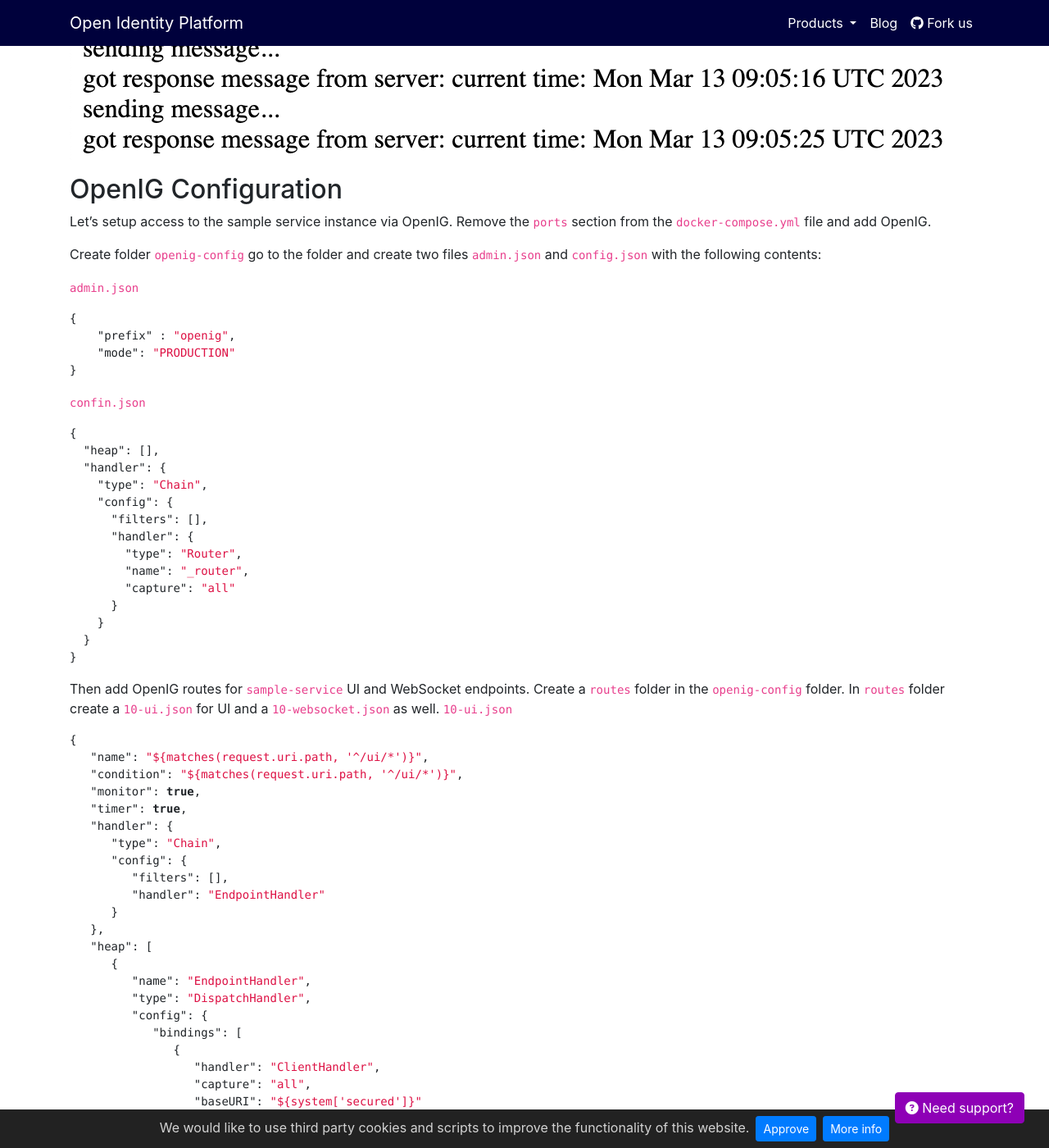
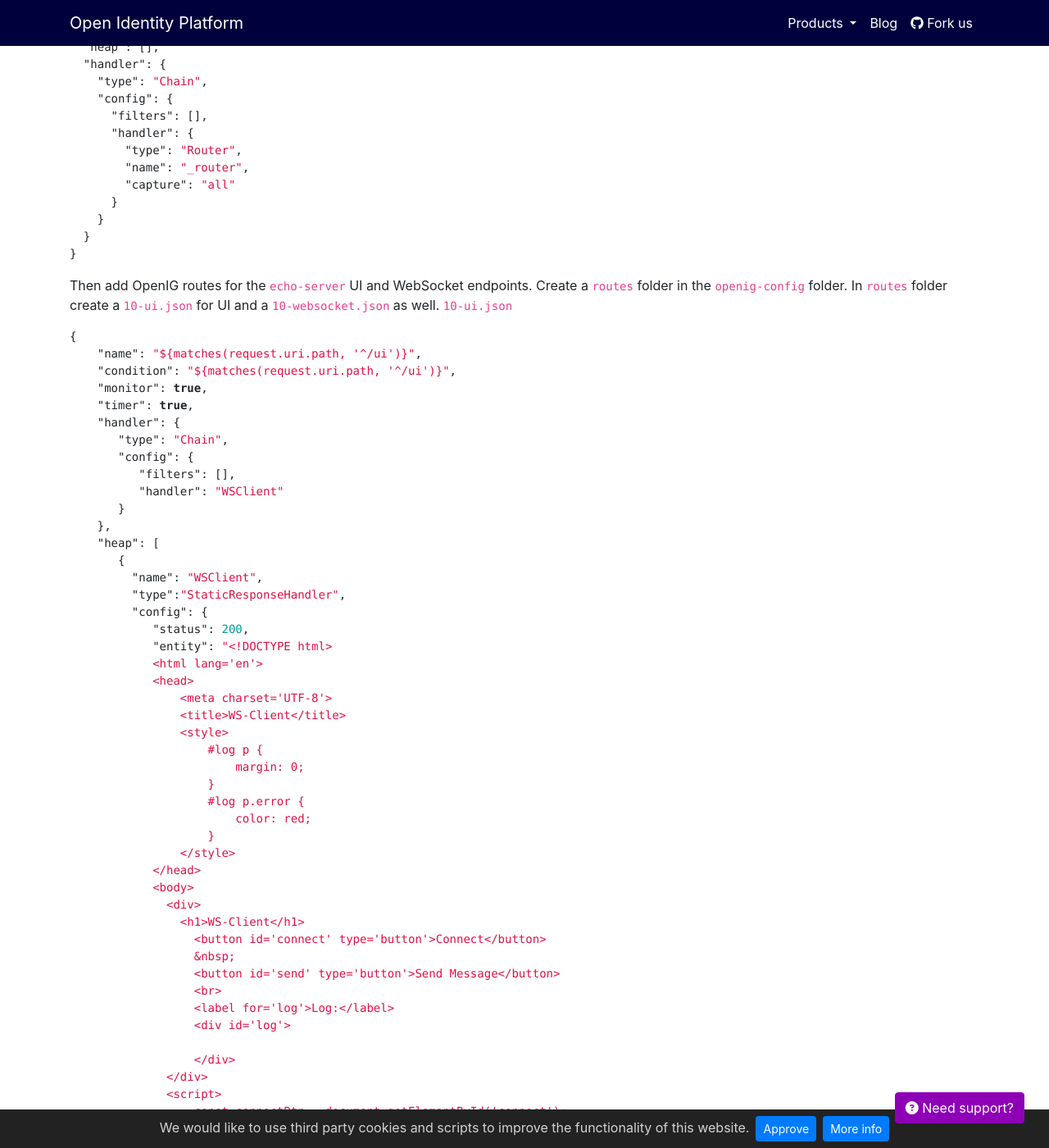
Before and after one commit to OpenIdentityPlatform/OpenIdentityPlatform.org, a Jekyll site: the page built from blog/openam-openig-websocket.md, in a window 1280 px wide and 1400 px high, scrolled down 1343 px. Shown: the whole window at 82% size. Built offline with Jekyll 4.4.1, drawn with Linux system fonts in a browser that asks for light colours; some of the changed text lies outside the part shown.

Commit message:
replace sample service with echo service (#149)

````diff
--- a/blog/openam-openig-websocket.md
+++ b/blog/openam-openig-websocket.md
@@ -24,37 +24,38 @@
 ](https://github.com/OpenIdentityPlatform/OpenAM/wiki/How-to-Add-Authorization-and-Protect-Your-Application-With-OpenAM-and-OpenIG-Stack). The previous article described how to protect regular HTTP endpoints. In the following, we will protect a WebSocket connection with OpenAM authentication. To simplify the setup and deployment of services we will use Docker and Docker Compose tools.
 
 
-## Sample Websocket Service Introduction
+# Sample Websocket Service Introduction
 
-To test WebSocket we will use a Spring Framework-based [Sample Socket Service](https://github.com/maximthomas/openig-protect-ws). To run the service in Docker, create a `docker-compose.yml` file and add sample-service:
+To test WebSocket we will use a test [echo-server](https://hub.docker.com/r/jmalloc/echo-server). To run the service in Docker, create a `docker-compose.yml` file and add sample-service:
 
 `docker-compose.yml`:
 ```yml
 version: '3'
 services:
-  sample-service:
-    image: maximthomas/sample-service
+  echo-server:
+    image: jmalloc/echo-server
     restart: always
     ports:
         - "8082:8080"
     networks:
       openam_network:
         aliases:
-          - sample-service
+          - echo-server
 networks:
   openam_network:
     driver: bridge
 ```
 
-Run the `docker compose up` command and after the service is started, open your browser and navigate to [http://localhost:8082/ui/ws](http://localhost:8082/ui/ws). You will see a web page from which you can connect to the WebSocket, send messages, and see the replies from the server. Establish a connection by pressing the `Connect` button and send a message by pressing the `Send Message` button. After a message is received by the server it responds by the current server time.
+Run the `docker compose up` command and after the service is started, you will see in the console something like this:
+```
+Echo server listening on port 8080.
+```
 
-![Sample Service WebSocket UI](/assets/img/openam-openig-websocket/sample-service-ws-ui.png)
+# OpenIG Configuration
 
-## OpenIG Configuration
+Let's setup OpenIG to return a static content with a WebSocket client application
 
-Let's setup access to the sample service instance via OpenIG. Remove the `ports` section from the `docker-compose.yml` file and add OpenIG.
-
-Create folder `openig-config` go to the folder and create two files `admin.json` and `config.json` with the following contents:
+Create folder `openig-config` go to the folder and create two files ``admin.json`` and `config.json` with the following contents:
 
 `admin.json`
 ```json
@@ -64,7 +65,7 @@
 }
 ```
 
-`confin.json`
+`config.json`
 ```json
 {
   "heap": [],
@@ -82,39 +83,117 @@
 }
 ```
 
-Then add OpenIG routes for `sample-service` UI and WebSocket endpoints. Create a `routes` folder in the `openig-config` folder.
+Then add OpenIG routes for the `echo-server` UI and WebSocket endpoints. Create a `routes` folder in the `openig-config` folder.
 In `routes` folder create a `10-ui.json` for UI and a `10-websocket.json` as well.
 `10-ui.json`
 ```json
 {
-   "name": "${matches(request.uri.path, '^/ui/*')}",
-   "condition": "${matches(request.uri.path, '^/ui/*')}",
-   "monitor": true,
-   "timer": true,
-   "handler": {
-      "type": "Chain",
-      "config": {
-         "filters": [],
-         "handler": "EndpointHandler"
-      }
-   },
-   "heap": [
-      {
-         "name": "EndpointHandler",
-         "type": "DispatchHandler",
+    "name": "${matches(request.uri.path, '^/ui')}",
+    "condition": "${matches(request.uri.path, '^/ui')}",
+    "monitor": true,
+    "timer": true,
+    "handler": {
+       "type": "Chain",
+       "config": {
+          "filters": [],
+          "handler": "WSClient"
+       }
+    },
+    "heap": [
+       {
+         "name": "WSClient",
+         "type":"StaticResponseHandler",
          "config": {
-            "bindings": [
-               {
-                  "handler": "ClientHandler",
-                  "capture": "all",
-                  "baseURI": "${system['secured']}"
-               }
-            ]
+            "status": 200,
+            "entity": "<!DOCTYPE html>
+            <html lang='en'>
+            <head>
+                <meta charset='UTF-8'>
+                <title>WS-Client</title>
+                <style>
+                    #log p {
+                        margin: 0;
+                    }
+                    #log p.error {
+                        color: red;
+                    }
+                </style>
+            </head>
+            <body>
+              <div>
+                <h1>WS-Client</h1>
+                  <button id='connect' type='button'>Connect</button>
+                  &nbsp;
+                  <button id='send' type='button'>Send Message</button>
+                  <br>
+                  <label for='log'>Log:</label>
+                  <div id='log'>
+
+                  </div>
+              </div>
+              <script>
+                  const connectBtn = document.getElementById('connect');
+                  connectBtn.onclick = connect;
+                  let socket;
+                  function connect() {
+                      appendToConsole('connecting...')
+                      const endpoint = 'ws://' + location.host + '/ws-handler';
+                      socket = new WebSocket(endpoint);
+                      socket.onmessage = function(event) {
+                          appendToConsole('got response message from server: ' + event.data);
+                      };
+                      socket.onopen = function () {
+                          appendToConsole('connected')
+                      };
+                      socket.onerror = function (e) {
+                          appendToConsole('socket error occurred', true);
+                      }
+                      socket.onclose = function () {
+                          appendToConsole('socket connection closed')
+                      }
+                  }
+
+                  const sendBtn = document.getElementById('send');
+                  sendBtn.onclick = function () {
+                      if(socket.readyState !== WebSocket.OPEN) {
+                          appendToConsole('socket is not open', true);
+                          return;
+                      }
+                      appendToConsole('sending message...');
+                      try {
+                          socket.send('Test message');
+                      } catch (e) {
+                          appendToConsole('error sending message: ' + e.message, true)
+                      }
+                  }
+
+                  function appendToConsole(message, error) {
+                      let className = '';
+                      if (error) {
+                          console.error(message);
+                          className = 'error';
+                      } else {
+                          console.log(message);
+                      }
+                      const log = document.getElementById('log');
+                      const p = document.createElement('p');
+                      p.innerText = message;
+                      p.className = className;
+                      log.append(p)
+                  }
+
+              </script>
+            </body>
+            </html>"
          }
-      }
-   ]
-}
+       }
+    ]
+ }
 ```
+
+Let's setup access to the sample service instance via OpenIG. Remove the `ports` section from the `docker-compose.yml` file and add OpenIG.
+
+
 `10-websocket.json`
 ```json
 {
@@ -170,15 +249,16 @@
 
 ```yml
 ...
-  openig:
-    image: openidentityplatform/openig
+    openig:
+    image: openidentityplatform/openig:latest
     build: .
     volumes:
       - ./openig-config:/usr/local/openig-config/config:ro
     ports:
       - "8081:8080"
+      - "8000:8000"
     environment:
-      CATALINA_OPTS: -Dopenig.base=/usr/local/openig-config -Dsecured=http://sample-service:8080 -Dopenam=http://openam.example.org:8080/openam -Dws.secured=ws://sample-service:8080 -org.openidentityplatform.openig.websocket.ttl=180
+      CATALINA_OPTS: -Dopenig.base=/usr/local/openig-config -Dsecured=http://echo-server:8080 -Dopenam=http://openam.example.org:8080/openam -Dws.secured=ws://echo-server:8080 -Dorg.openidentityplatform.openig.websocket.ttl=180
     networks:
       openam_network:
         aliases:
@@ -196,7 +276,7 @@
 
 Run the `docker compose` command using the updated file. After OpenIG and sample servie are up, open [http://localhost:8080/ui/ws](http://localhost:8080/ui/ws) URL in your browser. You'll be able to establish a WebSocket connection and all interactions will be proxied by OpenIG.
 
-## OpenAM Configuration
+# OpenAM Configuration
 
 Let's add OpenAM authentication to our stack.
 Add OpenAM service to the `docker-compose.yml` file.
@@ -289,9 +369,9 @@
 These three filters do the following:
 The first filter converts OpenAM token to JWT and sets to the request context. The second filter adds JWT to the OpenIG to the target service request. The third filter checks if there is a JWT in the request context and if not, responds with the `401` error. If authentication
 
-## Test Solution
+# Test Solution
 
-Navigate to [http://openig.example.org:8081/ui/ws](http://openig.example.org:8081/ui/ws) and press the `Connect` button. You will see the connection error message.
+Navigate to [http://openig.example.org:8081/ui](http://openig.example.org:8081/ui) and press the `Connect` button. You will see the connection error message.
 
 ```
 Log:
@@ -302,7 +382,7 @@
 
 Open the next tab in your browser and navigate to the OpenAM URL [http://openam.example.org:8080/openam](http://openam.example.org:8080/openam)
 
-Login to OpenAM, return to [http://openig.example.org:8081/ui/ws](http://openig.example.org:8081/ui/ws) tab and try to connect again.
+Login to OpenAM, return to [http://openig.example.org:8081/ui](http://openig.example.org:8081/ui) tab and try to connect again.
 
 You will see the following
 ```
@@ -312,8 +392,8 @@
 
 Press the `Send Message` button and you should see the following messages
 ```
-sending message...</br>
-got response message from server: current time: Mon Mar 13 12:57:45 UTC 2023
+sending message...
+got response message from server: Test message
 ```
 
 Let's logout from OpenAM go back to [http://openig.example.org:8081/ui/ws](http://openig.example.org:8081/ui/ws) wait 3 minutes (as set in the `org.openidentityplatform.openig.websocket.ttl` setting) and try to send a message.
````
Also changed, not shown: assets/img/openam-openig-websocket/sample-service-ws-ui-openam.png.
